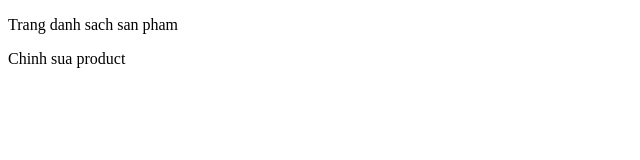
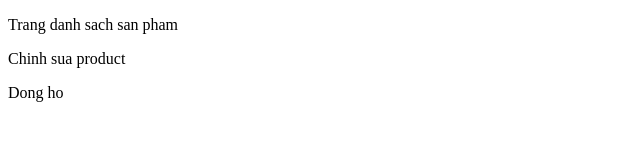
Before and after one commit to NMT-MinhTuan/practice_shop_online, a plain HTML site: page product.html in a window 1280 px wide. Shown: the full height of the page, 0-640 px from the left. Drawn offline with Linux system fonts and the light colour scheme.

Commit message:
Update product.html

```diff
--- a/product.html
+++ b/product.html
@@ -8,5 +8,6 @@
 <body>
     <p>Trang danh sach san pham</p>
     <p>Chinh sua product</p>
+    <p>Dong ho</p>
 </body>
 </html>
```
